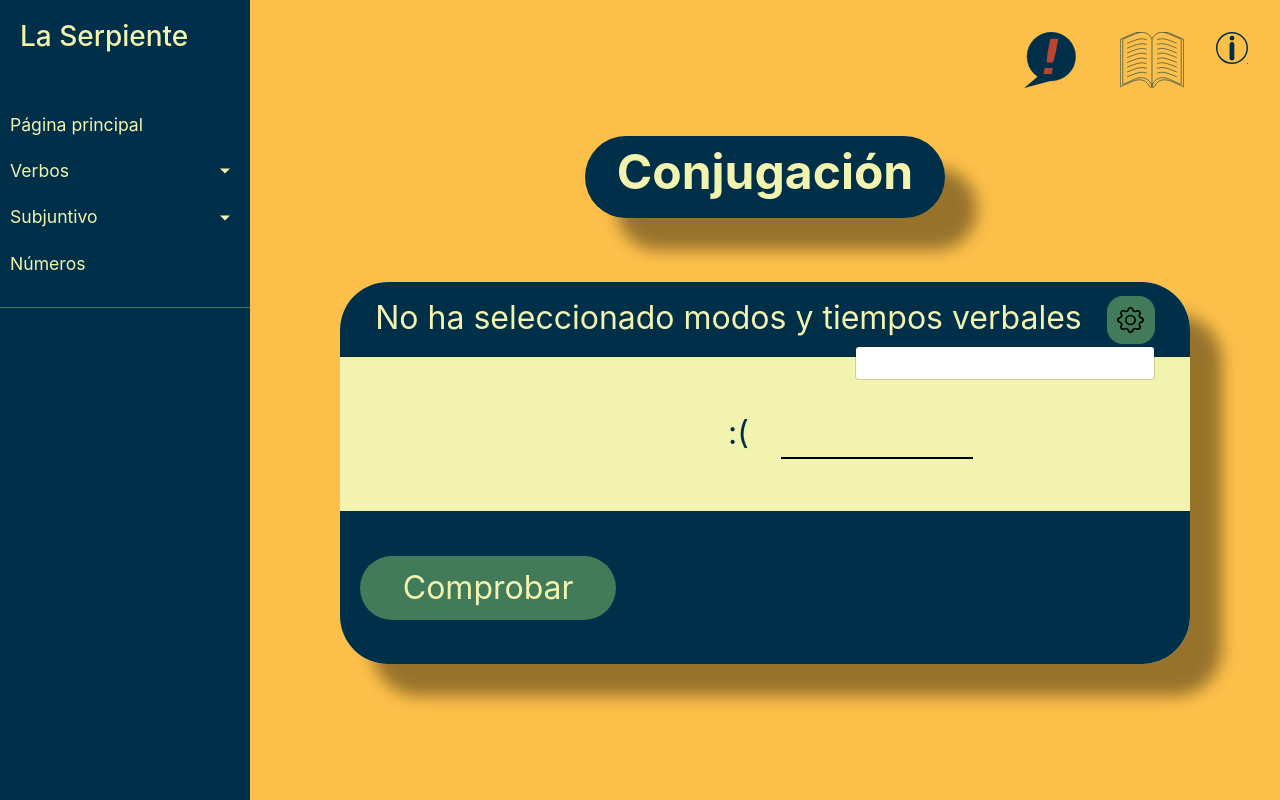
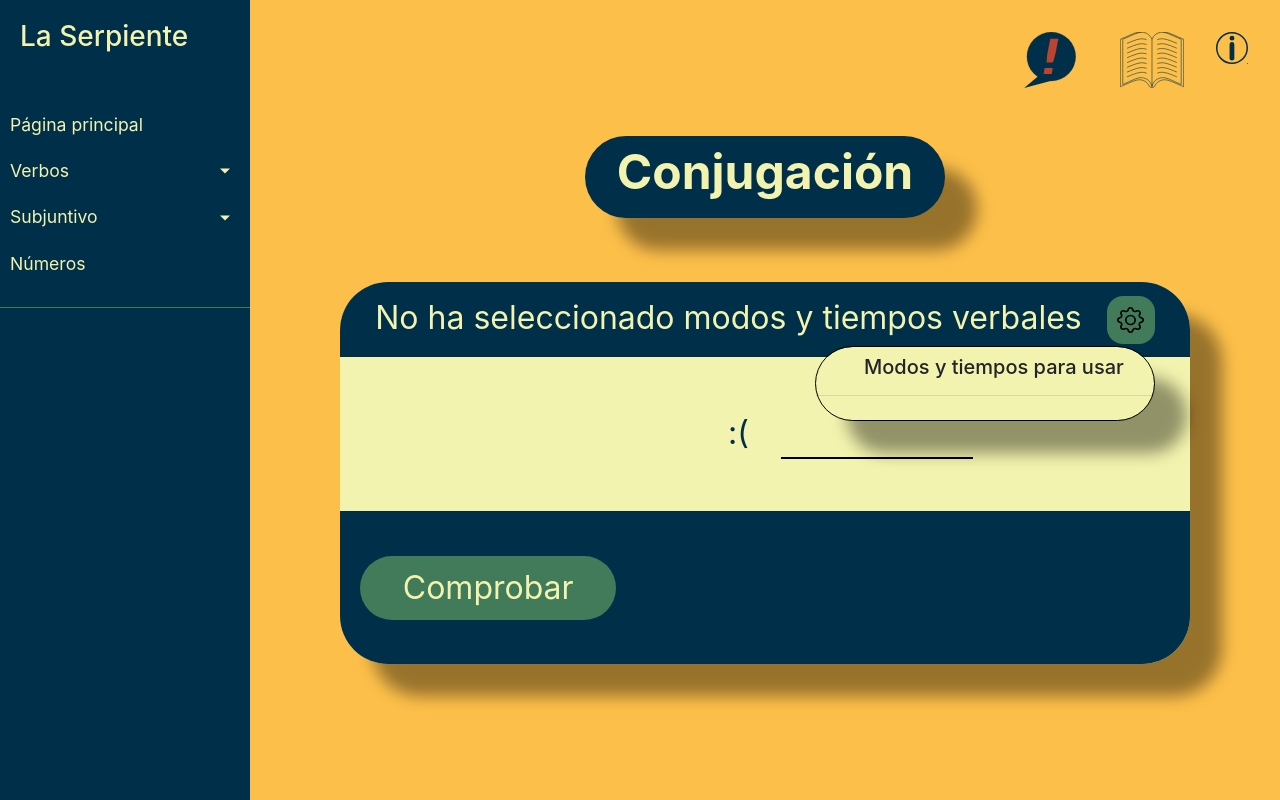
Before and after one commit to fabatka/laserpiente, a Flask app: page /quiz-conjugacion in a window 1280 px wide, after a click that opens the changed part. Run offline with Flask 2, Linux system fonts and the light colour scheme; data that the repository does not hold is empty; some libraries are stand-ins or nearby versions.

Commit message:
Redesign dropdown

```diff
--- a/app/static/css/checkbox-treeview.css
+++ b/app/static/css/checkbox-treeview.css
@@ -1,5 +1,5 @@
 .treeview {
-  /*margin: 10px 0 0 20px;*/
+  margin: 10px 0 0 20px;
 }
 
 ul {
--- a/app/static/css/quizpage-conjugacion.css
+++ b/app/static/css/quizpage-conjugacion.css
@@ -120,7 +120,9 @@ and on the right side there is the single input field (suitable for no more than
 }
 
 #settingsDropdown {
-    width: 300px;
+    width: 340px;
+    background-color: var(--color2);
+    border: 1px solid black;
 }
 
 .chkbox {
--- a/app/templates/quizpage-conjugacion.html
+++ b/app/templates/quizpage-conjugacion.html
@@ -16,8 +16,10 @@
                         aria-haspopup="true" aria-expanded="false">
                     <img id='quiz-settings-img' src="/static/img/gear.svg" alt="" title="Settings">
                 </button>
-                <div id='settingsDropdown' class="dropdown-menu dropdown-menu-right"
+                <div id='settingsDropdown' class="dropdown-menu dropdown-menu-right shadow-lg rounded"
                      aria-labelledby="dropdownMenuButton">
+                    <h5 style='margin-left: 3rem'>Modos y tiempos para usar</h5>
+                    <hr>
                     <ul class="treeview">
                         {% for mood, tenses in moods.items() %}
                             <li>
```
